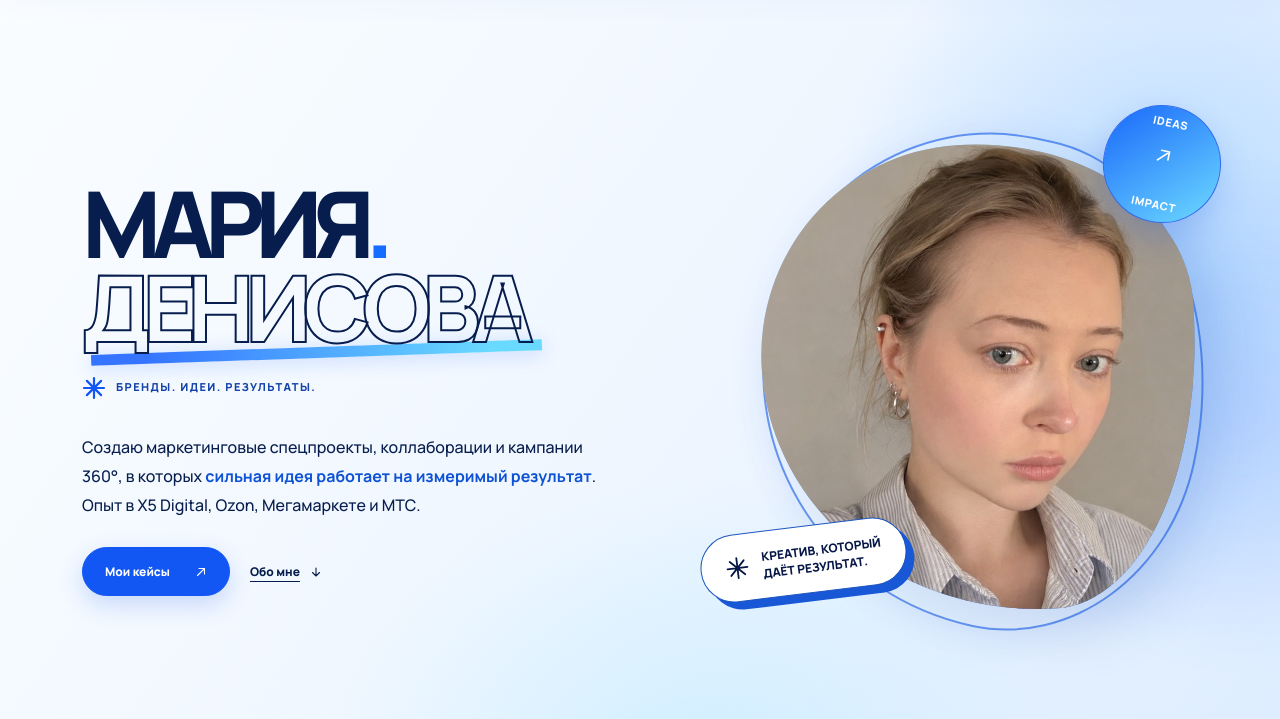
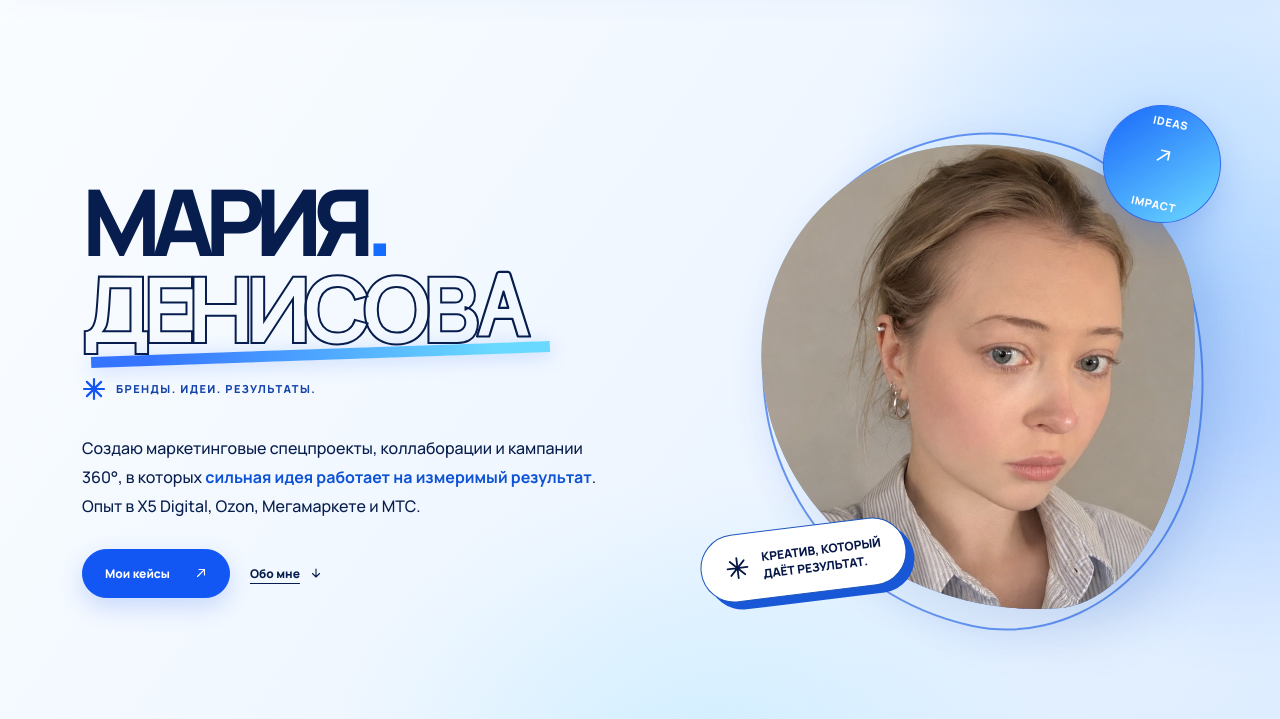
Before and after one commit to Mikheevmih/maria-portfolio, a plain HTML site: page index.html in a window 1280 px wide. Shown: the part 81-800 px from the top of the page. Drawn offline with Linux system fonts and the light colour scheme.

Commit message:
Render final outlined Cyrillic A as clean vector contour on desktop and mobile

```diff
--- a/index.html
+++ b/index.html
@@ -500,11 +500,32 @@
       }
     }
   </style>
+
+  <style id="outline-a-legibility">
+    /* The last Cyrillic А is a pure vector outline, so strokes cannot overlap. */
+    .outline-a-clean{
+      display:inline-block;flex:none;
+      width:.62em;height:.88em;
+      margin-left:.045em;margin-bottom:-.025em;
+      vertical-align:baseline;overflow:visible;
+      color:var(--ink,#08265e);
+      -webkit-text-stroke:0;
+    }
+    .outline-a-clean path{stroke-width:2.2px}
+    .site-header .brand-word-outline .outline-a-clean{
+      width:.64em;height:.87em;margin-left:.06em;margin-bottom:-.02em;
+      color:#08265e;
+    }
+    .site-header .brand-word-outline .outline-a-clean path{stroke-width:.9px}
+    @media(max-width:800px){
+      .hero h1 .outline-a-clean{width:.62em;height:.88em}
+    }
+  </style>
 </head>
 <body>
   <header class="site-header">
     <div class="wrap header-inner">
-      <a class="brand header-brand" href="#top" aria-label="Мария Денисова — на главную"><img src="apple-touch-icon.png?v=2" alt="" width="20" height="20" decoding="async"><span class="brand-text-desktop">МАРИЯ ДЕНИСОВА</span><span class="brand-text-mobile" aria-hidden="true"><span class="brand-word-filled">МАРИЯ<span class="brand-dot">.</span></span><span class="brand-word-outline">ДЕНИСОВА</span></span></a>
+      <a class="brand header-brand" href="#top" aria-label="Мария Денисова — на главную"><img src="apple-touch-icon.png?v=2" alt="" width="20" height="20" decoding="async"><span class="brand-text-desktop">МАРИЯ ДЕНИСОВА</span><span class="brand-text-mobile" aria-hidden="true"><span class="brand-word-filled">МАРИЯ<span class="brand-dot">.</span></span><span class="brand-word-outline">ДЕНИСОВ<svg class="outline-a-clean" xmlns="http://www.w3.org/2000/svg" viewBox="0 0 84 108" aria-hidden="true" focusable="false"><path d="M3 101 32 9 Q33 6 36 6 H48 Q51 6 52 9 L81 101 H63 L55 75 H29 L21 101 Z M35 59 H49 L42 35 Z" fill="none" stroke="currentColor" stroke-linejoin="round" vector-effect="non-scaling-stroke"/></svg></span></span></a>
       <nav class="main-nav" id="navigation" aria-label="Главное меню">
         <a href="#about">О себе</a><a href="#experience">Опыт</a><a href="#results">Результаты</a><a href="#portfolio">Портфолио</a><a href="#education">Образование</a>
       </nav>
@@ -518,7 +539,7 @@
       <div class="wrap">
         <div class="hero-grid">
           <div class="hero-content">
-            <h1 aria-label="Мария Денисова"><span class="line">МАРИЯ<span class="hero-punct">.</span></span><span class="line outline accent-word">ДЕНИСОВА</span></h1>
+            <h1 aria-label="Мария Денисова"><span class="line">МАРИЯ<span class="hero-punct">.</span></span><span class="line outline accent-word">ДЕНИСОВ<svg class="outline-a-clean" xmlns="http://www.w3.org/2000/svg" viewBox="0 0 84 108" aria-hidden="true" focusable="false"><path d="M3 101 32 9 Q33 6 36 6 H48 Q51 6 52 9 L81 101 H63 L55 75 H29 L21 101 Z M35 59 H49 L42 35 Z" fill="none" stroke="currentColor" stroke-linejoin="round" vector-effect="non-scaling-stroke"/></svg></span></h1>
             <div class="hero-label"><span class="hero-label-dot" aria-hidden="true"><svg class="ui-icon ui-icon-star" xmlns="http://www.w3.org/2000/svg" viewBox="0 0 24 24" aria-hidden="true" focusable="false"><path d="M12 2v20M2 12h20M4.9 4.9l14.2 14.2M19.1 4.9 4.9 19.1"/></svg></span> БРЕНДЫ. ИДЕИ. РЕЗУЛЬТАТЫ.</div>
             <p class="hero-intro">Создаю маркетинговые спецпроекты, коллаборации и кампании 360°, в которых <strong>сильная идея работает на измеримый результат</strong>. Опыт в X5 Digital, Ozon, Мегамаркете и МТС.</p>
             <div class="hero-actions"><a class="btn-dark" href="#portfolio">Мои кейсы <span aria-hidden="true"><svg class="ui-icon ui-icon-ne" xmlns="http://www.w3.org/2000/svg" viewBox="0 0 24 24" aria-hidden="true" focusable="false"><path d="M5 19 19 5M8 5h11v11"/></svg></span></a><a class="text-link" href="#about">Обо мне <svg class="ui-icon ui-icon-down" xmlns="http://www.w3.org/2000/svg" viewBox="0 0 24 24" aria-hidden="true" focusable="false"><path d="M12 4v16m-7-7 7 7 7-7"/></svg></a></div>
```
